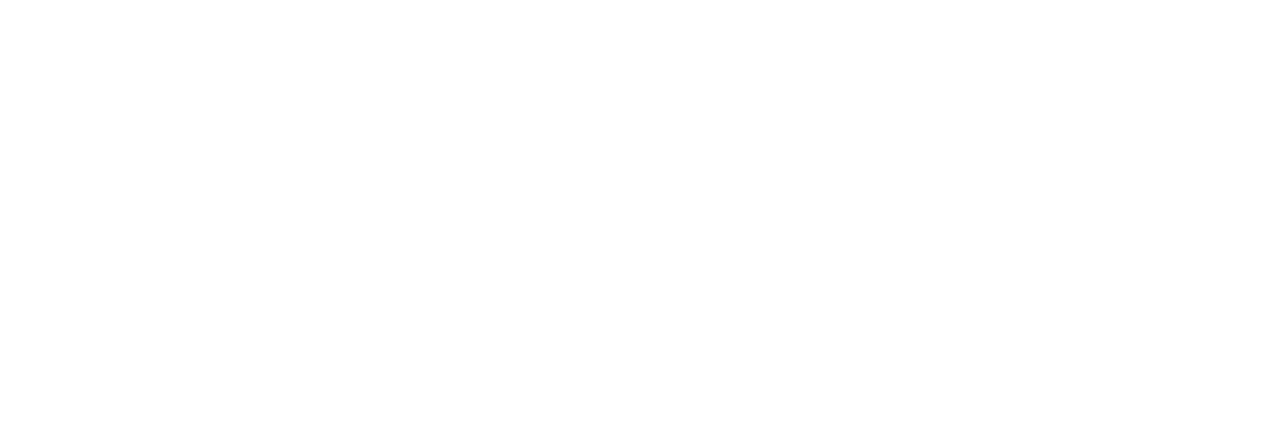
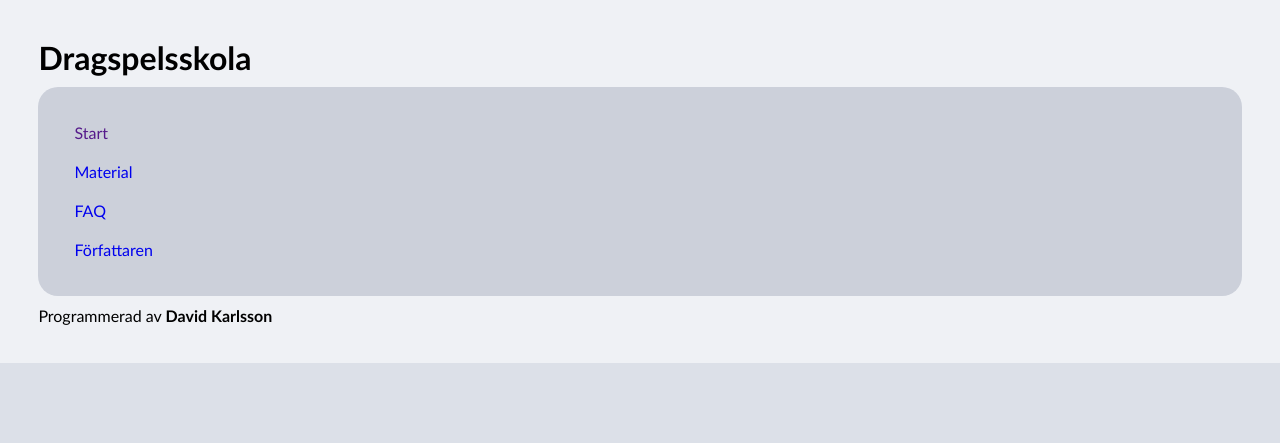
Before and after one commit to dkkangminpark/dragspelsskola, a plain HTML site: page index.html in a window 1280 px wide. Drawn offline with nearby package versions, Linux system fonts and the light colour scheme.

Commit message:
Fortsatte 13/11/2026

```diff
--- a/comp/header.html
+++ b/comp/header.html
@@ -0,0 +1,10 @@
+<header>
+    <h1>Dragspelsskola</h1>
+    <nav>
+        <a href="">Start</a>
+        <a href="/material">Material</a>
+        <a href="/faq">FAQ</a>
+        <a href="/forfattaren">Författaren</a>
+    </nav>
+    <p>Programmerad av <b>David Karlsson</b></p>
+</header>
--- a/comp/home.html
+++ b/comp/home.html
@@ -0,0 +1,3 @@
+<main>
+
+</main>
--- a/index.html
+++ b/index.html
@@ -1,11 +1,20 @@
-<!DOCTYPE html>
+<!doctype html>
 <html lang="en">
-<head>
-    <meta charset="UTF-8">
-    <meta name="viewport" content="width=device-width, initial-scale=1.0">
-    <title>Document</title>
-</head>
-<body>
-
-</body>
+  <head>
+    <meta charset="UTF-8" />
+    <meta name="viewport" content="width=device-width, initial-scale=1.0" />
+    <title>Dragspelsskola</title>
+    <link rel="stylesheet" href="style.css">
+    <link rel="icon" type="image/x-icon" href=".assets/images/favicon.ico" />
+    <script
+      src="https://cdn.jsdelivr.net/npm/htmx.org@2.0.11/dist/htmx.min.js"
+      integrity="sha384-2OatzQy1H+Zd/IIrjr1TcuDGqLXeHhbooAyJY1KdQMKnr4LZ22k31GBLdYKHmVjg"
+      crossorigin="anonymous"
+    ></script>
+  </head>
+  <body>
+    <header hx-get="/comp/header.html" hx-trigger="load" hx-swap="outerHTML"></header>
+    <main hx-get="/comp/home.html" hx-trigger="load" hx-swap="outerHTML"></main>
+    <footer hx-get="/comp/footer.html" hx-trigger="load" hx-swap="outerHTML"></footer>
+  </body>
 </html>
--- /dev/null
+++ b/script.js
@@ -0,0 +1,3 @@
+function toggleHidden(selector) {
+    document.querySelector(selector).classList.toggle("hidden")
+}
--- /dev/null
+++ b/style.css
@@ -0,0 +1,47 @@
+html {
+    background-color: #dce0e8;
+    scroll-behavior: smooth;
+}
+
+* {
+    margin: 0;
+    font-family: 'Trebuchet MS', 'Lucida Sans Unicode', 'Lucida Grande', 'Lucida Sans', Arial, sans-serif;
+}
+
+.hidden {
+    display: none;
+}
+
+header,
+main,
+nav,
+footer,
+div {
+    padding:3%;
+}
+
+header {
+    display: grid;
+    gap: 10px;
+    background-color: #eff1f5;
+}
+
+nav {
+    display: grid;
+    gap:20px;
+    border-radius: 20px;
+    background-color: #ccd0da;
+}
+
+nav a {
+    text-decoration: none;
+}
+
+nav a:hover {
+    font-weight: 800;
+    color:black;
+}
+
+@media (min-width:600px) {
+
+}
```
Also changed, not shown: .assets/images/Sidhuvud.jpg (added), .assets/images/icons8-accordion-material-filled-favicons.ico (added).
